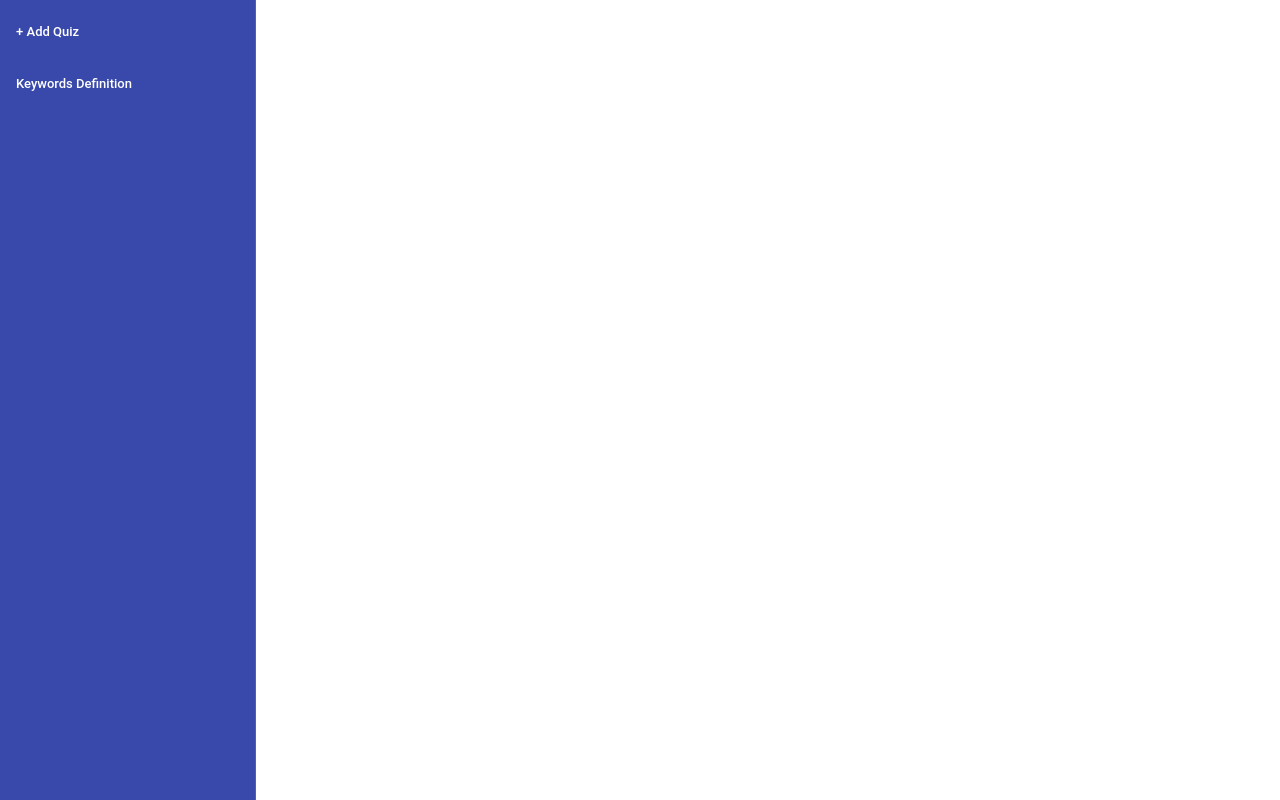
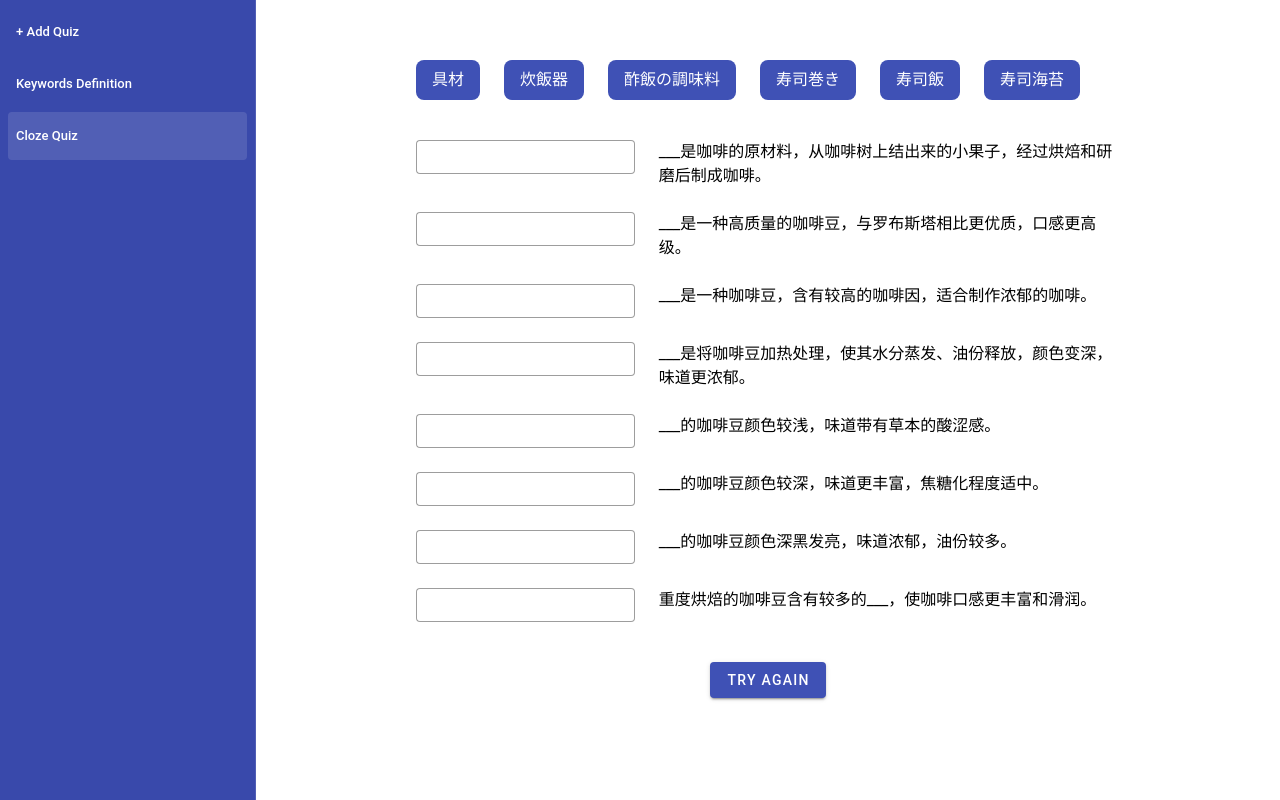
Before and after one commit to FooJiaYin/ai-quiz, a Nuxt app: page /cloze in a window 1280 px wide. Built offline with nearby package versions, Linux system fonts and the light colour scheme.

Commit message:
feat(cloze): Add cloze quiz page

```diff
--- a/components/nav/Drawer.vue
+++ b/components/nav/Drawer.vue
@@ -6,6 +6,7 @@
             <NavLink v-if="quiz['MC'].length > 0" link="/multiple-choice" title="Multiple Choice Quiz"></NavLink>
             <NavLink v-if="quiz['TF'].length > 0" link="/true-false" title="True/False Quiz"></NavLink>
             <NavLink v-if="quiz['definition'].length > 0" link="/keywords" title="Keywords Definition"></NavLink>
+            <NavLink v-if="quiz['cloze'].length > 0" link="/cloze" title="Cloze Quiz"></NavLink>
         </v-list>
     </v-navigation-drawer>
 </template>
--- /dev/null
+++ b/pages/cloze.vue
@@ -0,0 +1,27 @@
+<template>
+    <v-container>
+        <DraggableKeywords ref="keywords" />
+        <v-row v-for="({ question, answer }, index) in quiz['cloze']">
+            <v-col cols="4">
+                <TextBlank :answer="answer" ref="blanks" />
+            </v-col>
+            <v-col>
+                <p>{{ question }}</p>
+            </v-col>
+        </v-row>
+        <CenterButton class="mt-10" @click="reset">Try Again</CenterButton>
+    </v-container>
+</template>
+
+<script setup>
+const quiz = useQuiz();
+const blanks = ref(null);
+const keywords = ref(null);
+
+function reset() {
+    for (let i = 0; i < quiz['cloze'].length; i++) {
+        blanks.value[i].reset();
+    }
+    keywords.value.reset();
+}
+</script>
```
